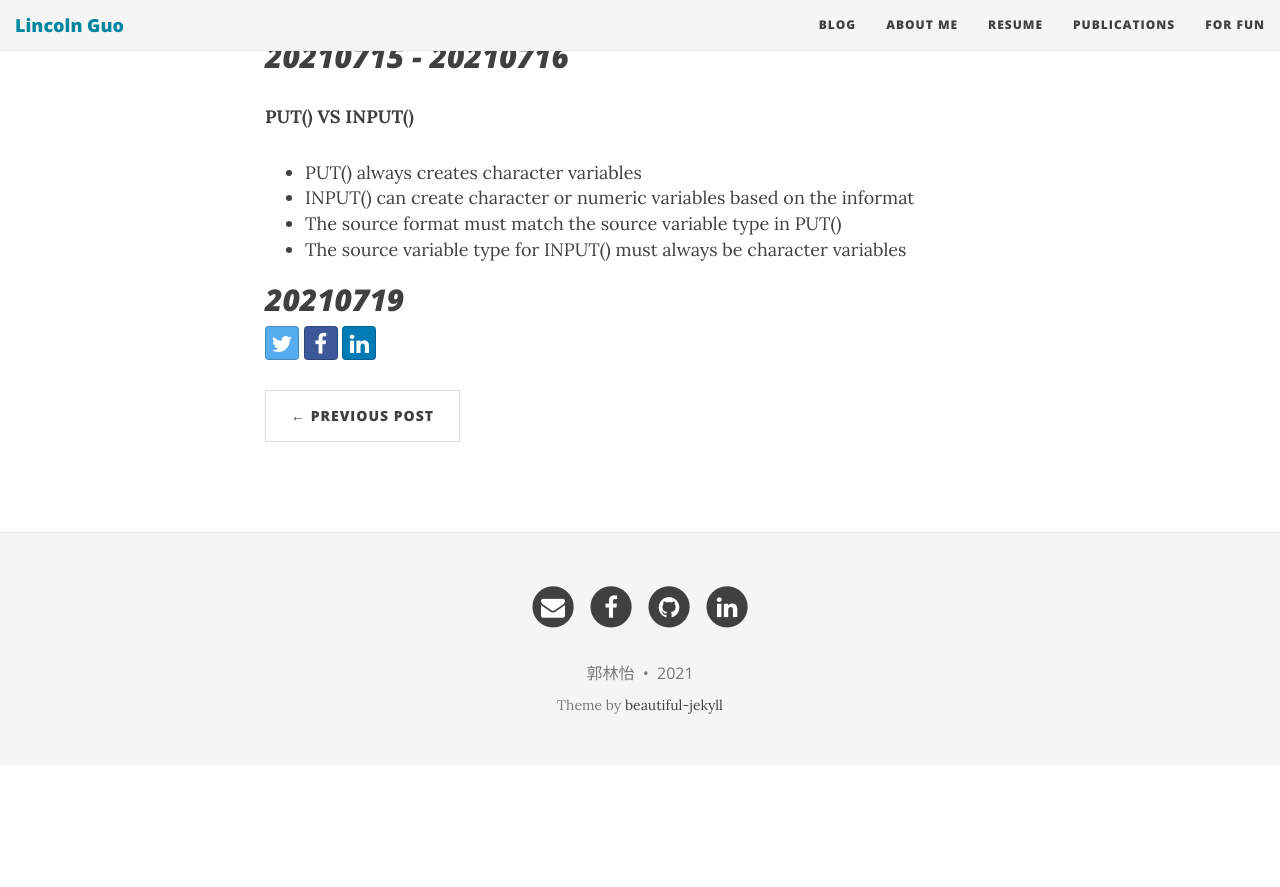
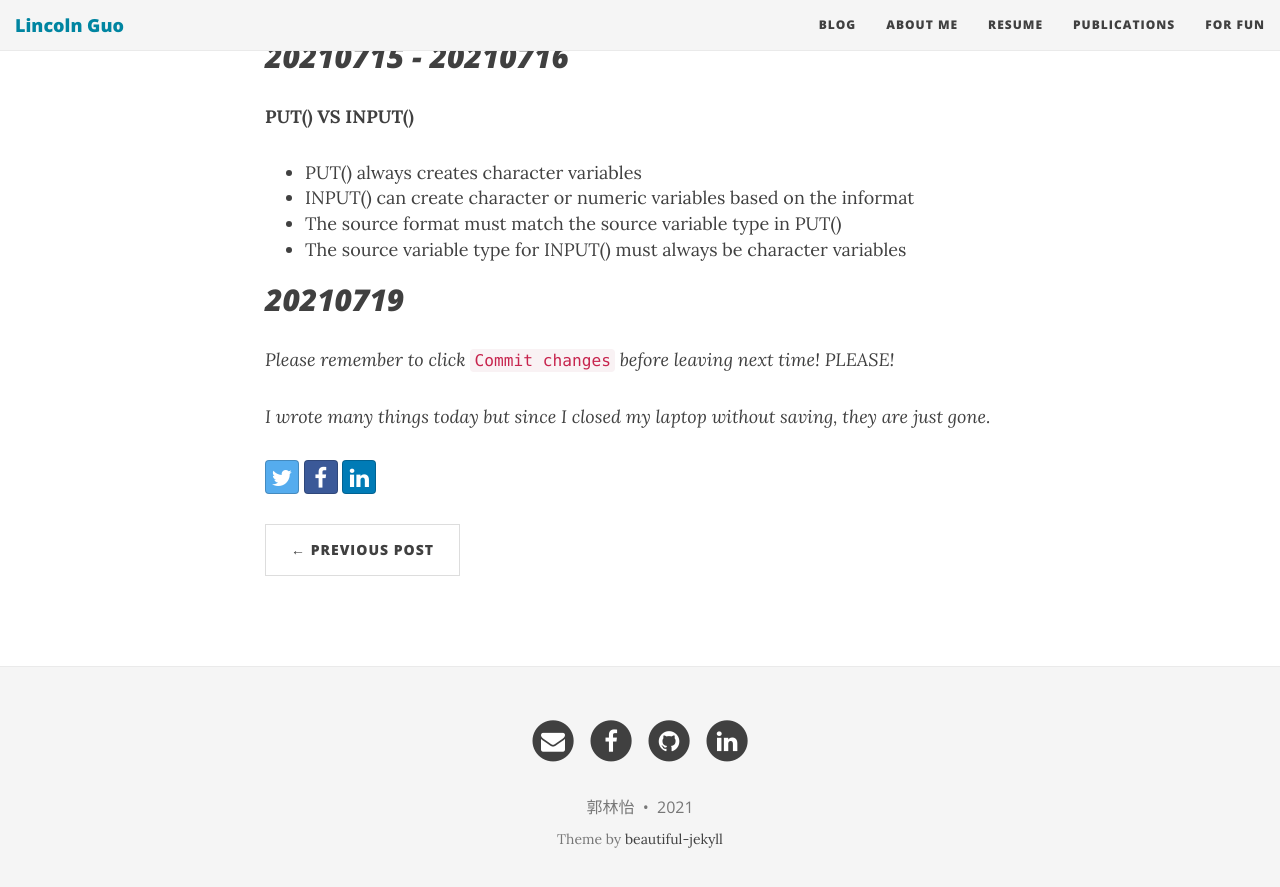
Before and after one commit to LinyiGuo96/LinyiGuo96.github.io, a Jekyll site: the page built from _posts/2021-06-16-SAS-Study-Notes-II.md, in a window 1280 px wide and 900 px high, scrolled down 11584 px. Shown: the top 887 px of the window. Built offline with Jekyll 4.4.1, drawn with Linux system fonts in a browser that asks for light colours; nearby versions of some CDN libraries; comment, search, counter and statistics services are not loaded; before the commit the page ends 12350 px from its top, so only the background shows below that.

Commit message:
Update 2021-06-16-SAS-Study-Notes-II.md

```diff
--- a/_posts/2021-06-16-SAS-Study-Notes-II.md
+++ b/_posts/2021-06-16-SAS-Study-Notes-II.md
@@ -348,3 +348,7 @@ It turns out I should remind myself to submit it after making any changes everyt
 
 
 ## _20210719_
+
+_Please remember to click_ `Commit changes` _before leaving next time! PLEASE!_
+
+_I wrote many things today but since I closed my laptop without saving, they are just gone._
```
